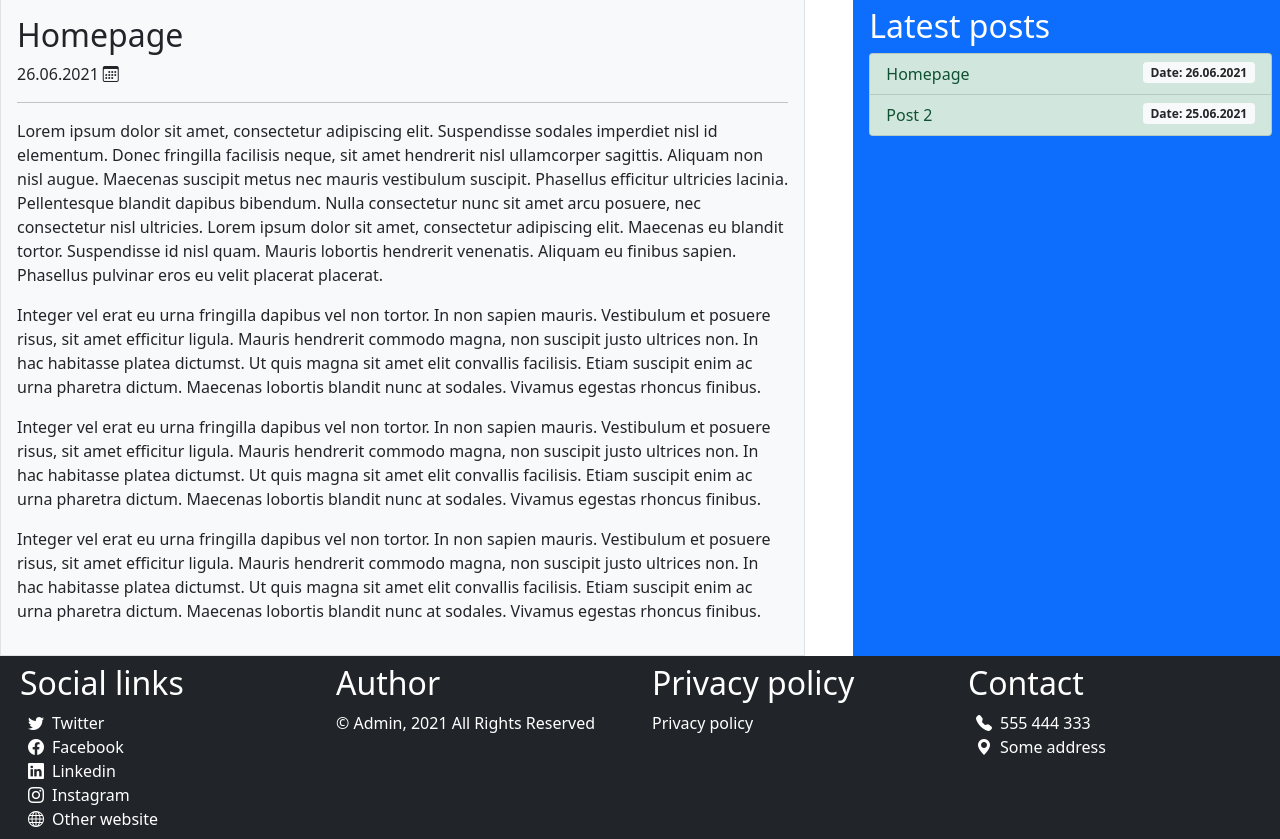
After one commit to Szymon99d/symfony-blog, a Symfony app: template templates/pages/homepage.html.twig in a window 1280 px wide. The commit adds this page. Shown: the part 1017-1856 px from the top of the page. Run offline with Twig, Linux system fonts and the light colour scheme; the template is opened without the code that fills it, so the values that code supplies are empty; some libraries are stand-ins or nearby versions.

Commit message:
Add blog layout

```diff
--- a/templates/base.html.twig
+++ b/templates/base.html.twig
@@ -2,15 +2,17 @@
 <html>
     <head>
         <meta charset="UTF-8">
+        <meta name="viewport" content="width=device-width, initial-scale=1.0">
         <title>{% block title %}Welcome!{% endblock %}</title>
-        {# Run `composer require symfony/webpack-encore-bundle`
-           and uncomment the following Encore helpers to start using Symfony UX #}
         {% block stylesheets %}
-            {#{{ encore_entry_link_tags('app') }}#}
+            <link href="https://cdn.jsdelivr.net/npm/bootstrap@5.0.2/dist/css/bootstrap.min.css" rel="stylesheet" integrity="sha384-EVSTQN3/azprG1Anm3QDgpJLIm9Nao0Yz1ztcQTwFspd3yD65VohhpuuCOmLASjC" crossorigin="anonymous">
+            <link rel="stylesheet" href="https://cdn.jsdelivr.net/npm/bootstrap-icons@1.5.0/font/bootstrap-icons.css">
+            {# {{ encore_entry_link_tags('app') }} #}
         {% endblock %}
 
         {% block javascripts %}
-            {#{{ encore_entry_script_tags('app') }}#}
+            <script src="https://cdn.jsdelivr.net/npm/bootstrap@5.0.2/dist/js/bootstrap.bundle.min.js" integrity="sha384-MrcW6ZMFYlzcLA8Nl+NtUVF0sA7MsXsP1UyJoMp4YLEuNSfAP+JcXn/tWtIaxVXM" crossorigin="anonymous"></script>
+            {# {{ encore_entry_script_tags('app') }} #}
         {% endblock %}
     </head>
     <body>
--- /dev/null
+++ b/templates/blog_elements/banner.html.twig
@@ -0,0 +1,3 @@
+<div class="container-fluid p-0">
+<img class="img-fluid w-100" src="{{asset('images/default-banner.jpg')}}" alt="website banner"/>
+</div>
--- /dev/null
+++ b/templates/blog_elements/footer.html.twig
@@ -0,0 +1,25 @@
+<div class="container-fluid bg-dark text-white p-2">
+    <div class="row m-0">
+        <div class="col-sm-3">
+            <h2>Social links</h2>
+            <div><a href="#" class="text-white text-decoration-none"><i class="bi bi-twitter p-2"></i>Twitter</a></div>
+            <div><a href="#" class="text-white text-decoration-none"><i class="bi bi-facebook p-2"></i>Facebook</a></div>
+            <div><a href="#" class="text-white text-decoration-none"><i class="bi bi-linkedin p-2"></i>Linkedin</a></div>
+            <div><a href="#" class="text-white text-decoration-none"><i class="bi bi-instagram p-2"></i>Instagram</a></div>
+            <div><a href="#" class="text-white text-decoration-none"><i class="bi bi-globe p-2"></i>Other website</a></div>
+        </div>
+        <div class="col-sm-3">
+            <h2>Author</h2>
+            <p> &copy Admin, 2021 All Rights Reserved</p>
+        </div>
+        <div class="col-sm-3">
+            <h2>Privacy policy</h2>
+                <p>Privacy policy</p>
+        </div>
+        <div class="col-sm-3">
+            <h2>Contact</h2>
+                <div class="text-white"><i class="bi bi-telephone-fill p-2"></i>555 444 333</div>
+                <div class="text-white"><i class="bi bi-geo-alt-fill p-2"></i>Some address</div>
+        </div>
+    </div>
+</div>
--- /dev/null
+++ b/templates/blog_elements/navbar.html.twig
@@ -0,0 +1,27 @@
+<nav class="navbar navbar-expand-lg navbar-dark bg-dark">
+  <div class="container-fluid">
+    <a class="navbar-brand" href="#">SymfonyBlog</a>
+    <button class="navbar-toggler" type="button" data-bs-toggle="collapse" data-bs-target="#navbarSupportedContent" aria-controls="navbarSupportedContent" aria-expanded="false" aria-label="Toggle navigation">
+      <span class="navbar-toggler-icon"></span>
+    </button>
+    <div class="collapse navbar-collapse" id="navbarSupportedContent">
+      <ul class="navbar-nav me-auto mb-2 mb-lg-0">
+        <li class="nav-item">
+          <a class="nav-link" aria-current="page" href="{{path('app_homepage')}}">Home</a>
+        </li>
+        <li class="nav-item">
+          <a class="nav-link" aria-current="page" href="{{path('app_homepage')}}">About me</a>
+        </li>
+        <li class="nav-item">
+          <a class="nav-link" aria-current="page" href="{{path('app_homepage')}}">Portfolio</a>
+        </li>
+        <li class="nav-item">
+          <a class="nav-link" aria-current="page" href="{{path('app_homepage')}}">Blog</a>
+        </li>
+        <li class="nav-item">
+          <a class="nav-link" aria-current="page" href="{{path('app_homepage')}}">Contact</a>
+        </li>
+      </ul>
+    </div>
+  </div>
+</nav>
--- /dev/null
+++ b/templates/blog_layout.html.twig
@@ -0,0 +1,31 @@
+{% extends 'base.html.twig' %}
+
+{% block body %}
+
+    {% block navbar %}
+        {{ include ('blog_elements/navbar.html.twig') }}
+    {% endblock %}
+    {% block banner %}
+        {{ include ('blog_elements/banner.html.twig',ignore_missing = true) }}
+    {% endblock %}
+    {% block main %}
+        <div class="container-fluid">
+            <div class="row justify-content-sm-center">
+                <div class="col-lg-8 p-0 pe-lg-5">
+                    <div class="p-3 border bg-light">
+                        {% block content %} {% endblock %}
+                    </div>
+                </div>
+                <div class="col-lg-4 p-0">
+                    <div class="p-2 bg-primary text-white h-100">
+                        {% block sidebar %} {% endblock %}
+                    </div>
+                </div>
+            </div>
+        </div>
+    {% endblock %}
+    {% block footer %}
+        {{ include ('blog_elements/footer.html.twig') }}
+    {% endblock %}
+
+{% endblock %}
--- /dev/null
+++ b/templates/pages/homepage.html.twig
@@ -0,0 +1,37 @@
+{% extends 'blog_layout.html.twig' %}
+{% block title %}Homepage{% endblock %}
+
+{% block content %}
+
+<h2>Homepage</h2>
+<label>26.06.2021<i class="p-1 bi bi-calendar3"></i></label>
+<hr>
+<p>Lorem ipsum dolor sit amet, consectetur adipiscing elit. Suspendisse sodales imperdiet nisl id elementum. Donec fringilla facilisis neque, sit amet hendrerit nisl ullamcorper sagittis. Aliquam non nisl augue. Maecenas suscipit metus nec mauris vestibulum suscipit. Phasellus efficitur ultricies lacinia. Pellentesque blandit dapibus bibendum. Nulla consectetur nunc sit amet arcu posuere, nec consectetur nisl ultricies. Lorem ipsum dolor sit amet, consectetur adipiscing elit. Maecenas eu blandit tortor. Suspendisse id nisl quam. Mauris lobortis hendrerit venenatis. Aliquam eu finibus sapien. Phasellus pulvinar eros eu velit placerat placerat.</p>
+<p>Integer vel erat eu urna fringilla dapibus vel non tortor. In non sapien mauris. Vestibulum et posuere risus, sit amet efficitur ligula. Mauris hendrerit commodo magna, non suscipit justo ultrices non. In hac habitasse platea dictumst. Ut quis magna sit amet elit convallis facilisis. Etiam suscipit enim ac urna pharetra dictum. Maecenas lobortis blandit nunc at sodales. Vivamus egestas rhoncus finibus.</p>
+<p>Integer vel erat eu urna fringilla dapibus vel non tortor. In non sapien mauris. Vestibulum et posuere risus, sit amet efficitur ligula. Mauris hendrerit commodo magna, non suscipit justo ultrices non. In hac habitasse platea dictumst. Ut quis magna sit amet elit convallis facilisis. Etiam suscipit enim ac urna pharetra dictum. Maecenas lobortis blandit nunc at sodales. Vivamus egestas rhoncus finibus.</p>
+<p>Integer vel erat eu urna fringilla dapibus vel non tortor. In non sapien mauris. Vestibulum et posuere risus, sit amet efficitur ligula. Mauris hendrerit commodo magna, non suscipit justo ultrices non. In hac habitasse platea dictumst. Ut quis magna sit amet elit convallis facilisis. Etiam suscipit enim ac urna pharetra dictum. Maecenas lobortis blandit nunc at sodales. Vivamus egestas rhoncus finibus.</p>
+
+
+
+
+{% endblock %}
+
+
+
+{% block sidebar %}
+
+
+<div class="ps-2">
+    <h2>Latest posts</h2>
+    <ul class="list-group ">
+        <a href="#" class="list-group-item d-flex justify-content-between align-items-start list-group-item-success">
+            Homepage
+            <span class="badge bg-light text-dark">Date: 26.06.2021</span>
+        </a>
+        <a href="#" class="list-group-item d-flex justify-content-between align-items-start list-group-item-success">
+            Post 2
+            <span class="badge bg-light text-dark">Date: 25.06.2021</span>
+        </a>
+    </ul>
+</div>
+{% endblock %}
```
Also changed, not shown: src/Controller/DefaultController.php (added, +17 -0 lines), templates/blog_elements/sidebar.html.twig (added).
